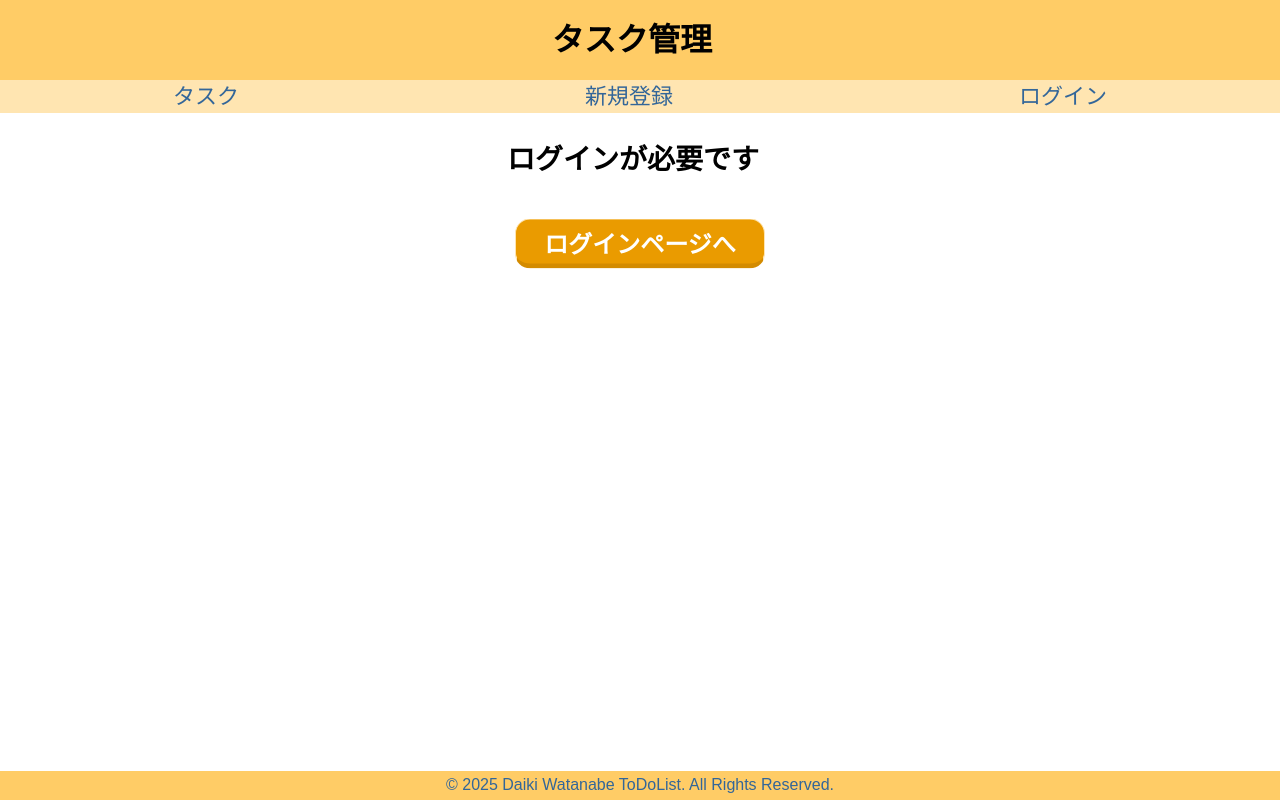
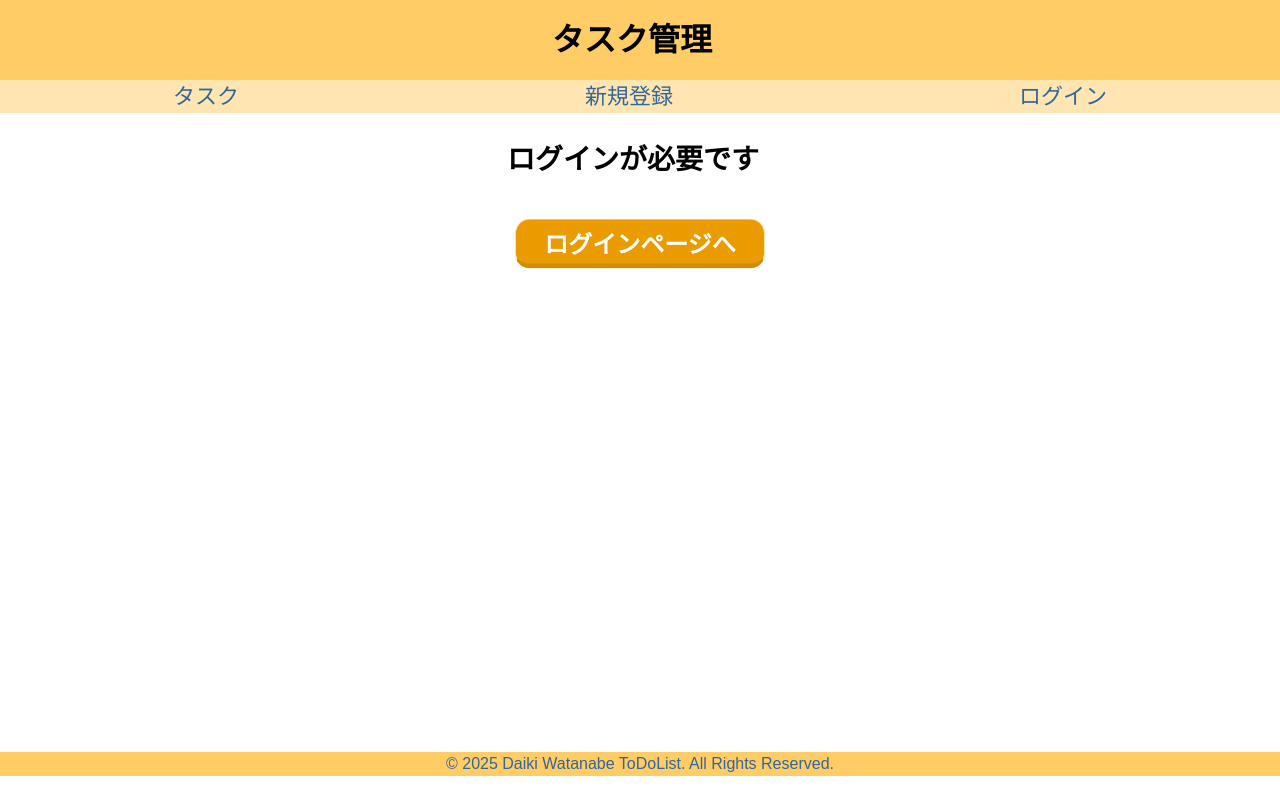
Before and after one commit to mosradish/Todo, a React (Create React App) app in the folder frontend/: page / in a window 1280 px wide. Built offline with nearby package versions, Linux system fonts and the light colour scheme; no server answers.

Commit message:
footer position change

```diff
--- a/frontend/src/App.css
+++ b/frontend/src/App.css
@@ -72,7 +72,6 @@ html, body {
   width:100%;
   height:100%; /*for Old*/
   height:100vh;
-  min-height: 100vh;
 }
 
 html {
@@ -228,7 +227,7 @@ h5 {
 .app_container {
   display: flex;
   flex-direction: column;
-  min-height: 100vh; /* ビューポートの高さいっぱいにする */
+  min-height: calc(100vh - 1.5em); /* ビューポートの高さいっぱいにする */
 }
 
 /************************************************/
--- a/frontend/src/components/Footer.css
+++ b/frontend/src/components/Footer.css
@@ -3,8 +3,10 @@
 
 footer {
     width: 100%;
+    height : 1.5em;
+    line-height: 1.5em;
     min-width: 550px;
     background-color: var(--footer-color);
     text-align: center;
-    margin-top: calc(auto - 1em);
+    margin-top: auto;
 }
```
